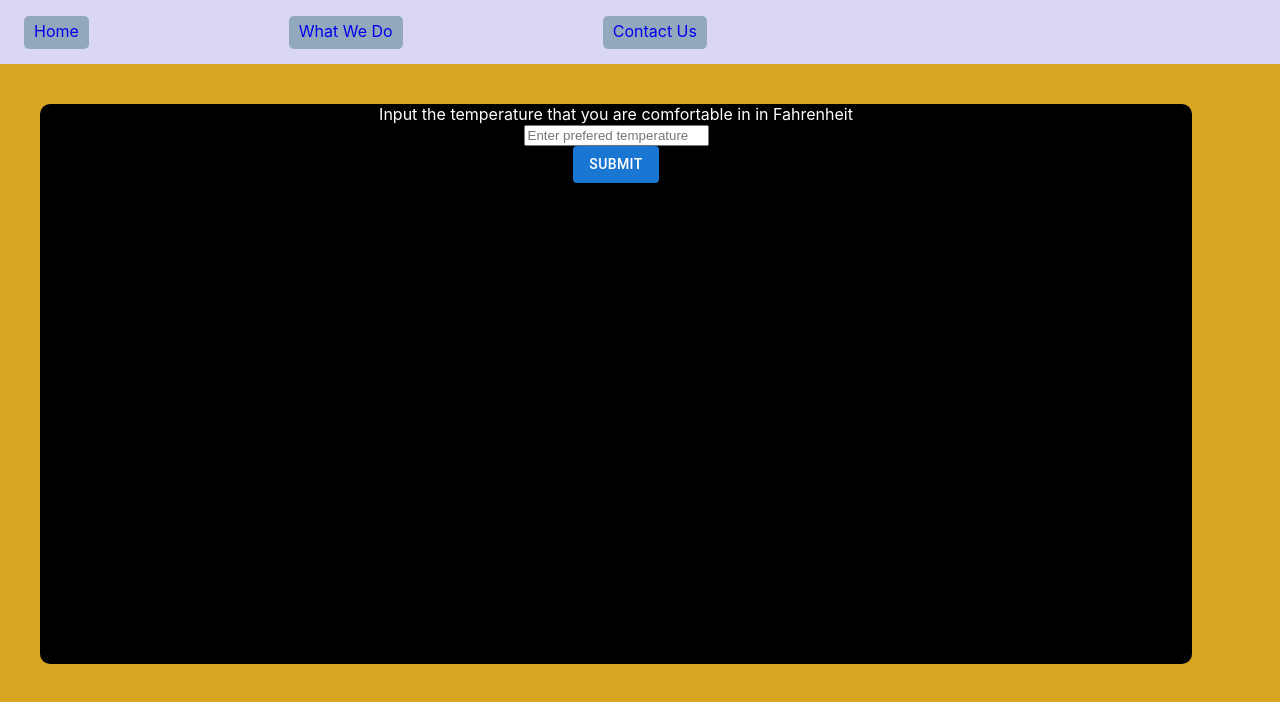
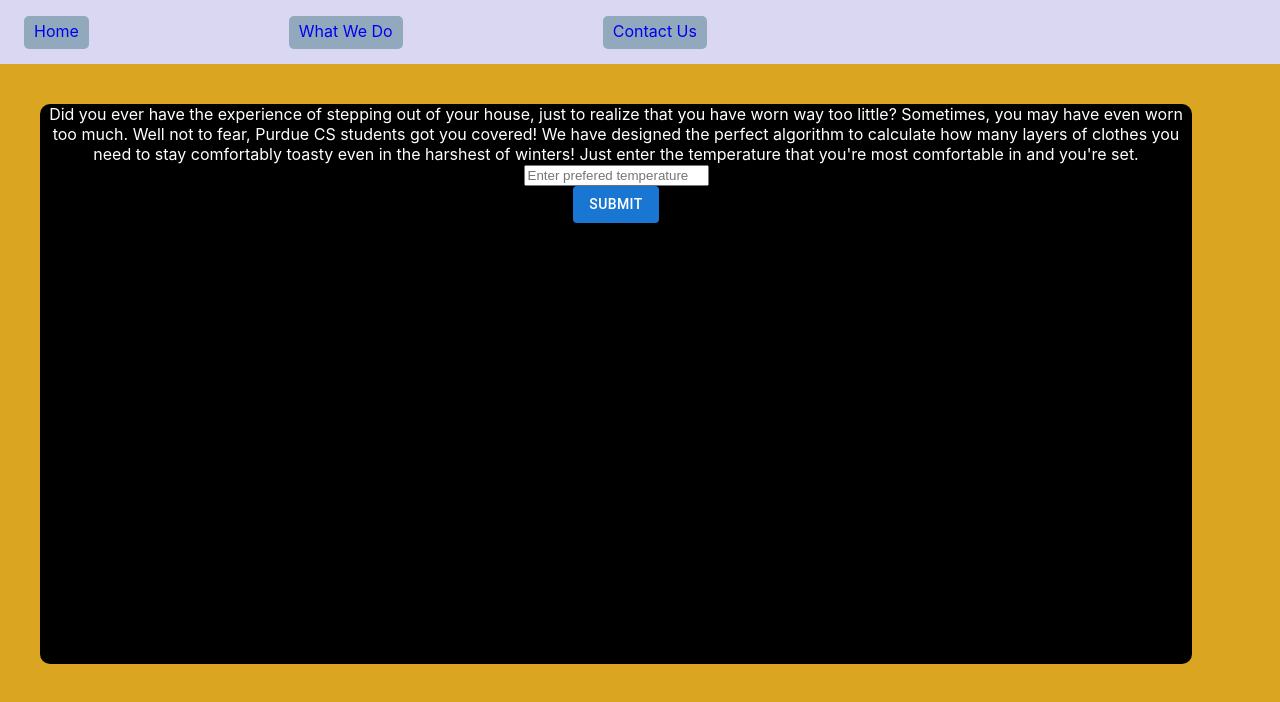
Before and after one commit to joshuajy03/purdueweather, a React (Create React App) app: page /#/ in a window 1280 px wide. Shown: the top 702 px of the page. Built offline with nearby package versions, Linux system fonts and the light colour scheme.

Commit message:
Changed the welcome text

```diff
--- a/src/components/Home.jsx
+++ b/src/components/Home.jsx
@@ -7,7 +7,7 @@ function Home() {
     <div className="home">
         <div class = "container pt-3 pb-3 my-3" align = "center">
           <label>
-            Input the temperature that you are comfortable in in Fahrenheit
+            Did you ever have the experience of stepping out of your house, just to realize that you have worn way too little? Sometimes, you may have even worn too much. Well not to fear, Purdue CS students got you covered! We have designed the perfect algorithm to calculate how many layers of clothes you need to stay comfortably toasty even in the harshest of winters! Just enter the temperature that you're most comfortable in and you're set.
           </label>
           <br></br>
           <input type = "text" id = "comft_temp" placeholder = "Enter prefered temperature">
```
